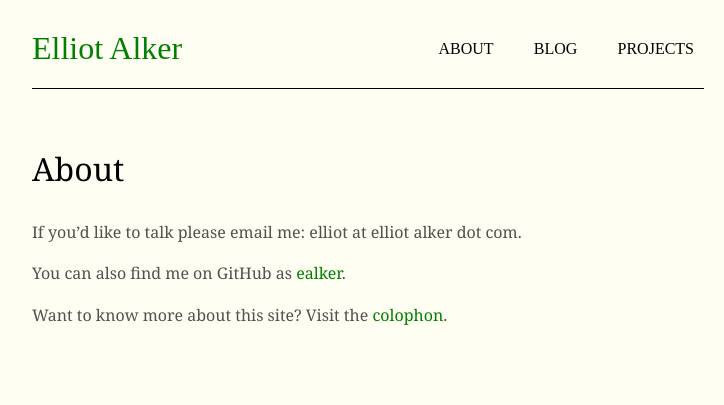
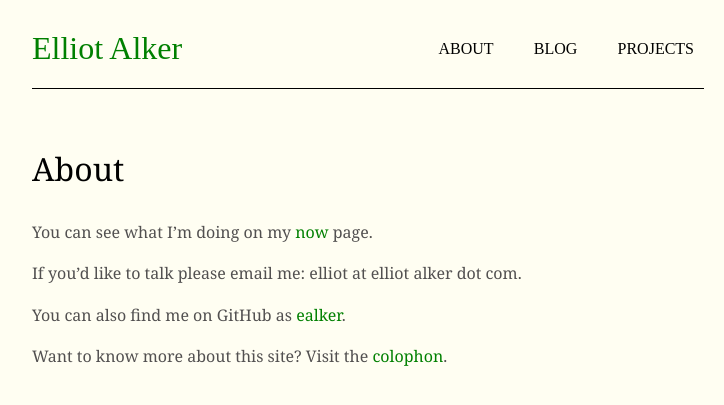
Before and after one commit to ealker/ealker.github.io, a Jekyll site: the page built from about.md, in a window 1280 px wide. Shown: the top 405 px of the page, without its empty margins (272-996 px from the left). Built offline with Jekyll 4.4.1, drawn with Linux system fonts in a browser that asks for light colours.

Commit message:
Link to now page in about

```diff
--- a/about.md
+++ b/about.md
@@ -2,6 +2,8 @@
 layout: page
 title: About
 ---
+
+You can see what I'm doing on my [now](/now) page.
 
 If you'd like to talk please email me: elliot at elliot alker dot com.
 
```
